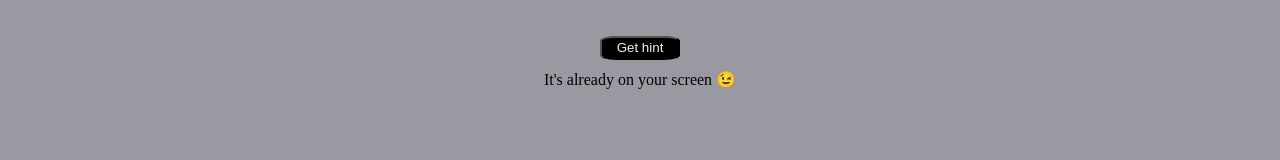
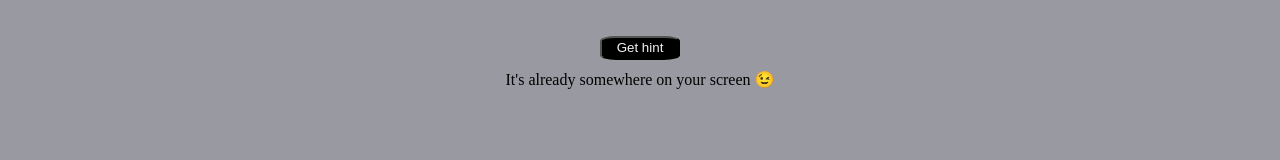
Before and after one commit to Akshara004/Guess-Password, a plain HTML site: page GuessPassword/index.html in a window 1280 px wide. Both pictures are taken after a click on the button "Get hint". Shown: the part 142-302 px from the top of the page. Drawn offline with Linux system fonts and the light colour scheme.

Commit message:
Update index.html

```diff
--- a/GuessPassword/index.html
+++ b/GuessPassword/index.html
@@ -12,7 +12,7 @@
     </div>
     <div class="hint">
         <button id="btn">Get hint</button>
-        <p id="hintPara">It's already on your screen &#128521;</p>
+        <p id="hintPara">It's already somewhere on your screen &#128521;</p>
     </div>
     <form class="game">
         <label for="ans" id="prompt">Enter password</label><br>
```
